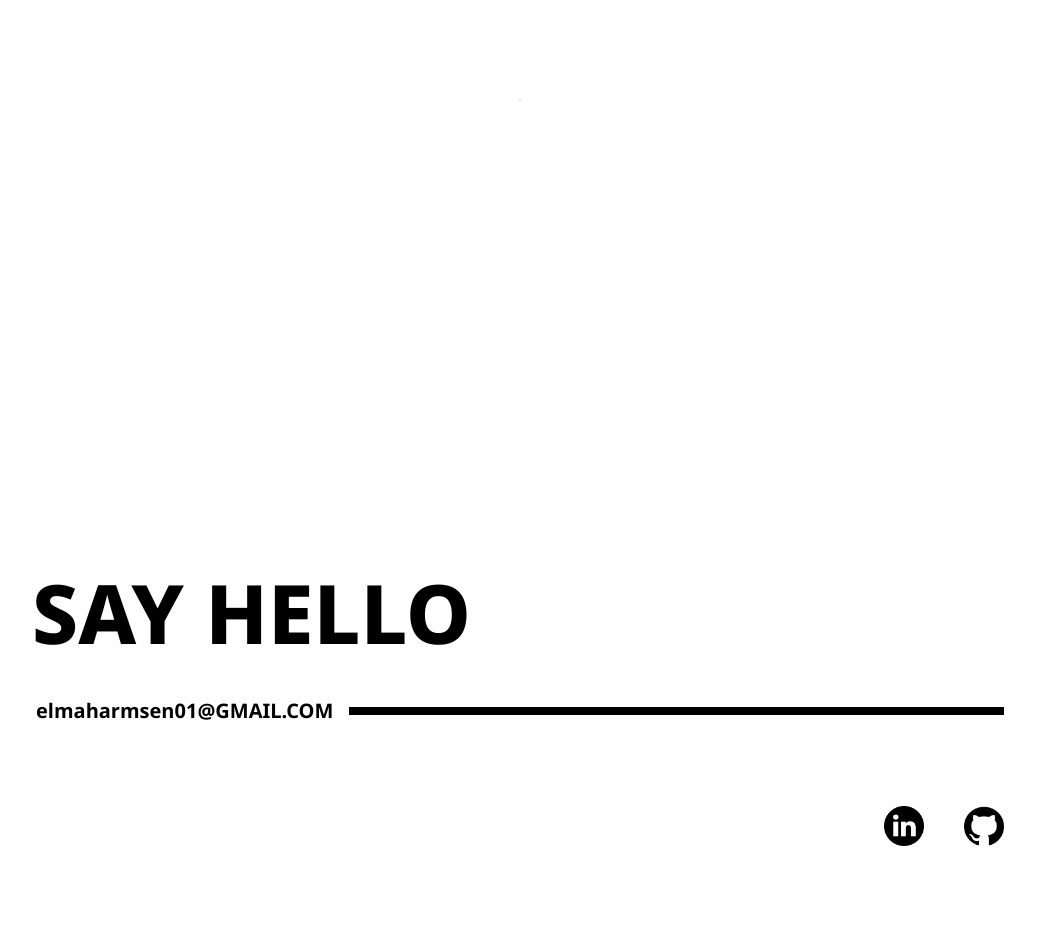
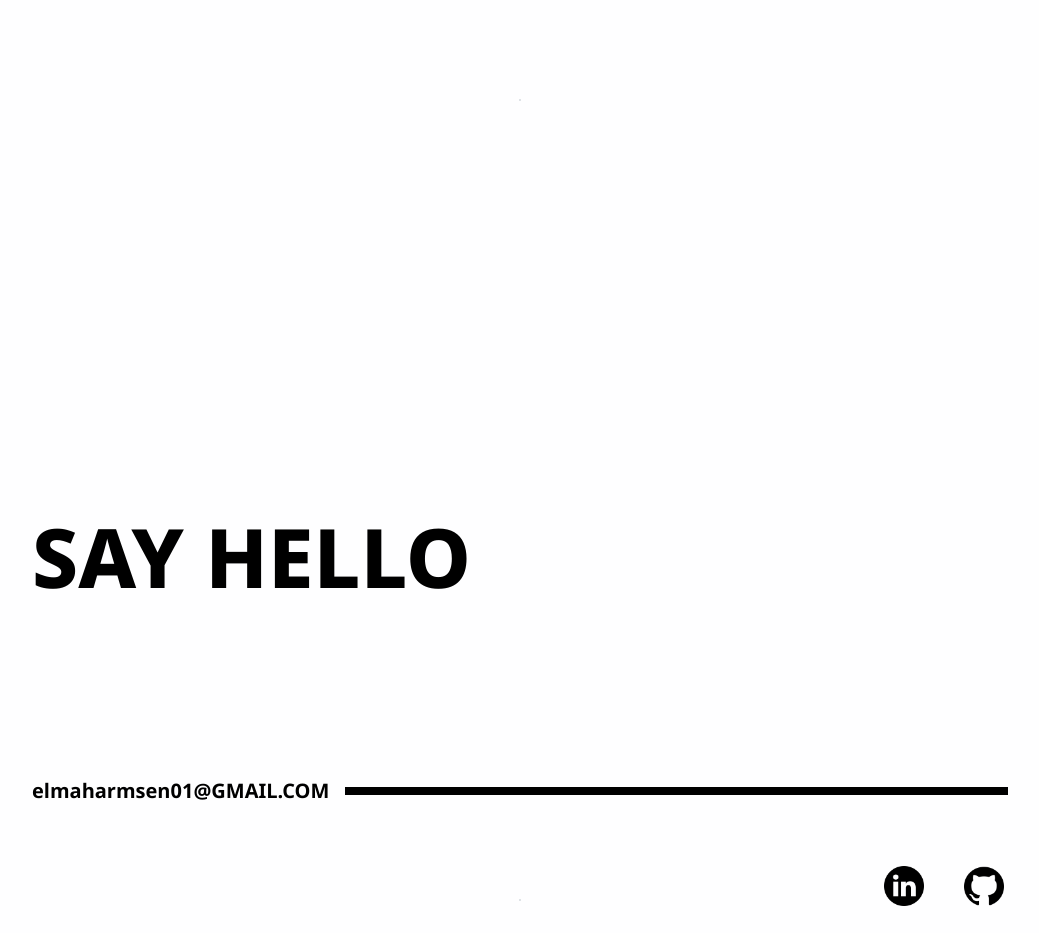
Before and after one commit to ElmaHarmsen/portfolio__2024, a Vue app: page /experience in a window 1280 px wide. Shown: the part 10700-11633 px from the top of the page, without its empty margins (120-1159 px from the left). Before the commit the page ends 11573 px from the top, so only its background shows below. Built offline with nearby package versions, Linux system fonts and the light colour scheme.

Commit message:
contact section layout update

```diff
--- a/src/components/AboutSection.vue
+++ b/src/components/AboutSection.vue
@@ -13,13 +13,13 @@
         <p class="p-1">
           I recently graduated from the Uppsala University in Sweden with a master’s degree in Human
           Computer Interaction. I now strive to be a UX/UI Designer and User Researcher with the
-          ambition to be at the forefront of design and technology innovation. <br />
+          ambition to be at the forefront of design research and technology innovation. <br />
         </p>
         <p class="p-2">
           My education in Human Computer Interaction has made me appreciate user research driven
           design, and has given me the skills for designing user experiences and developing user
-          interfaces. It is my passion for design research which has led me with inspiration to
-          create truly meaningful and valued user experiences. <br />
+          interfaces. Yet, it is my passion for design research which has led me with inspiration to
+          create meaningful and valued user experiences. <br />
         </p>
         <p class="p-3">
           Researching robots and designing for the use of robots in different social contexts is
--- a/src/components/ContactSection.vue
+++ b/src/components/ContactSection.vue
@@ -2,12 +2,12 @@
   <section class="section-grid" id="contact-section">
     <div class="section-grid__content">
       <h1>Say Hello</h1>
-      <div class="subitems-container">
+    </div>
+    <div class="flex-container subitems-container">
       <div class="flex-container">
         <h3>elmaharmsen01<span class="h2-text">@gmail.com</span></h3>
       </div>
       <span class="nav-line"></span>
-      </div>
     </div>
     <div class="section-grid__content socials-container">
       <a href="https://www.linkedin.com/in/elma-harmsen/" target="_blank"
@@ -23,13 +23,20 @@
 
 <style lang="scss" scoped>
 .section-grid {
-  grid-template-rows: 8rem calc(100vh - (2 * 8rem)) 8rem;
+  grid-template-rows: 8rem calc(100vh - (3 * 8rem) - 3rem) 8rem 8rem 3rem;
 
   &__content {
     align-self: flex-end;
     row-gap: 2.5rem;
+  }
+
+  .flex-container {
+    align-self: start;
+  }
 
   .subitems-container {
+    grid-row: 4;
+    grid-column: 2;
     padding: 0 0.25rem;
 
     .h2-text {
@@ -43,15 +50,14 @@
       display: none;
     }
   }
-  }
 
   .socials-container {
-    grid-row: 3;
+    grid-row: 4;
     display: flex;
     flex-flow: row nowrap;
     justify-content: start;
     column-gap: 2rem;
-    padding: 2rem 0.25rem;
+    padding: 0rem 0.25rem;
 
     &__image {
       width: 2.5rem;
@@ -62,20 +68,24 @@
 @media (min-width: 1024px) {
   .section-grid {
     &__content {
+      align-items: start;
+    }
+
     .subitems-container {
       display: flex;
       flex-flow: row nowrap;
       column-gap: 1rem;
       justify-content: start;
       align-items: center;
+      padding: 1.5rem;
 
       .nav-line {
         display: block;
       }
     }
-    }
 
     .socials-container {
+      grid-row: 5;
       justify-content: end;
       column-gap: 2.5rem;
       padding: 1.5rem 1.75rem;
--- a/src/components/RobotAIResearch.vue
+++ b/src/components/RobotAIResearch.vue
@@ -49,8 +49,8 @@
           our society, because introducing technology of any kind, especially Artificial
           Intelligence and robotics, can greatly influence the way we define ourselves, our role and
           our purpose in the workplace. My ambition is to be at the forefront of research and design
-          in social robotics and AI, and to explore the possibilities and complications with
-          interactions between humans and robots, and to help shape society thrive forward. <br />
+          in social robotics and AI, to explore the possibilities and ethical complications with
+          interactions between humans and robots, and to help society thrive forward. <br />
         </p>
       </div>
     </div>
@@ -133,13 +133,13 @@
         row-gap: 8rem;
 
         .p-1 {
-          width: 65%;
+          width: 60%;
         }
         .p-2 {
-          width: 50%;
+          width: 85%;
         }
         .p-3 {
-          width: 85%;
+          width: 45%;
         }
       }
 
```
Lines whose indentation alone changed are shown as unchanged.
